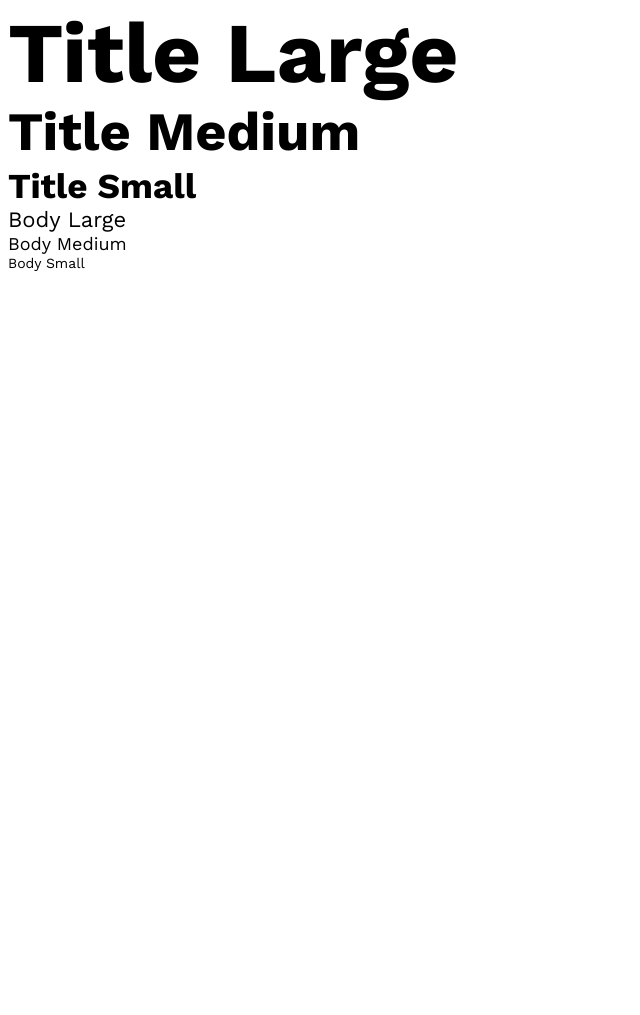
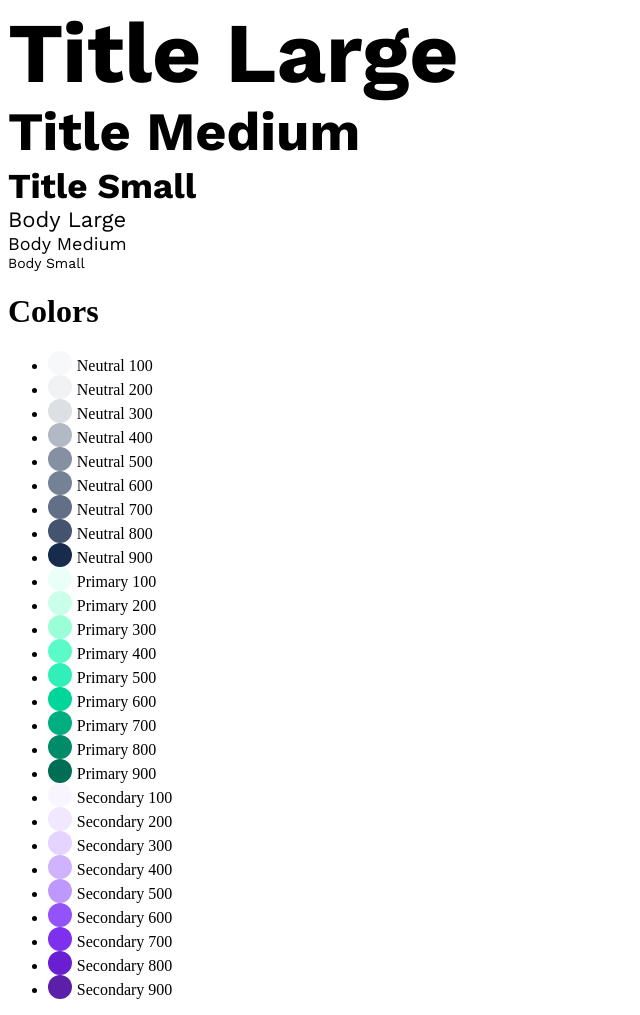
Before and after one commit to penpot/penpot-export, a website: page packages/demo/src/index.html in a window 1280 px wide. Shown: the part 373-1388 px from the top of the page, without its empty margins (0-640 px from the left). Before the commit the page ends 800 px from the top, so only its background shows below. Drawn offline with nearby package versions, Linux system fonts and the light colour scheme.

Commit message:
chore(demo): demonstrate colors CSS working in a web document

```diff
--- a/packages/demo/src/index.html
+++ b/packages/demo/src/index.html
@@ -3,6 +3,18 @@
         <title>penpot-css-export demo</title>
         <link href='https://fonts.googleapis.com/css?family=Work%20Sans:400,700' rel='stylesheet'>
         <link rel="stylesheet" href="./styles/typographies.css">
+        <link rel="stylesheet" href="./styles/colors.css">
+        <style>
+          .color-patch {
+            display: inline-block;
+            vertical-align: bottom;
+            margin-right: .3em;
+            width: 1.5em;
+            height: 1.5em;
+            border-radius: 50%;
+            background-color: inherit;
+          }
+        </style>
     </head>
     <body>
         <h1>Typography</h1>
@@ -44,5 +56,35 @@
         <div>
             <span class="EasyFest:_Design_System_&_Landing_page--Body_Small">Body Small</span>
         </div>
+        <h1>Colors</h1>
+        <ul>
+            <li><output class="color-patch" style="background-color: var(--neutral_100);"></output><label>Neutral 100</label></li>
+            <li><output class="color-patch" style="background-color: var(--neutral_200);"></output><label>Neutral 200</label></li>
+            <li><output class="color-patch" style="background-color: var(--neutral_300);"></output><label>Neutral 300</label></li>
+            <li><output class="color-patch" style="background-color: var(--neutral_400);"></output><label>Neutral 400</label></li>
+            <li><output class="color-patch" style="background-color: var(--neutral_500);"></output><label>Neutral 500</label></li>
+            <li><output class="color-patch" style="background-color: var(--neutral_600);"></output><label>Neutral 600</label></li>
+            <li><output class="color-patch" style="background-color: var(--neutral_700);"></output><label>Neutral 700</label></li>
+            <li><output class="color-patch" style="background-color: var(--neutral_800);"></output><label>Neutral 800</label></li>
+            <li><output class="color-patch" style="background-color: var(--neutral_900);"></output><label>Neutral 900</label></li>
+            <li><output class="color-patch" style="background-color: var(--primary_100);"></output><label>Primary 100</label></li>
+            <li><output class="color-patch" style="background-color: var(--primary_200);"></output><label>Primary 200</label></li>
+            <li><output class="color-patch" style="background-color: var(--primary_300);"></output><label>Primary 300</label></li>
+            <li><output class="color-patch" style="background-color: var(--primary_400);"></output><label>Primary 400</label></li>
+            <li><output class="color-patch" style="background-color: var(--primary_500);"></output><label>Primary 500</label></li>
+            <li><output class="color-patch" style="background-color: var(--primary_600);"></output><label>Primary 600</label></li>
+            <li><output class="color-patch" style="background-color: var(--primary_700);"></output><label>Primary 700</label></li>
+            <li><output class="color-patch" style="background-color: var(--primary_800);"></output><label>Primary 800</label></li>
+            <li><output class="color-patch" style="background-color: var(--primary_900);"></output><label>Primary 900</label></li>
+            <li><output class="color-patch" style="background-color: var(--secondary_100);"></output><label>Secondary 100</label></li>
+            <li><output class="color-patch" style="background-color: var(--secondary_200);"></output><label>Secondary 200</label></li>
+            <li><output class="color-patch" style="background-color: var(--secondary_300);"></output><label>Secondary 300</label></li>
+            <li><output class="color-patch" style="background-color: var(--secondary_400);"></output><label>Secondary 400</label></li>
+            <li><output class="color-patch" style="background-color: var(--secondary_500);"></output><label>Secondary 500</label></li>
+            <li><output class="color-patch" style="background-color: var(--secondary_600);"></output><label>Secondary 600</label></li>
+            <li><output class="color-patch" style="background-color: var(--secondary_700);"></output><label>Secondary 700</label></li>
+            <li><output class="color-patch" style="background-color: var(--secondary_800);"></output><label>Secondary 800</label></li>
+            <li><output class="color-patch" style="background-color: var(--secondary_900);"></output><label>Secondary 900</label></li>
+        </ul>
     </body>
 </html>
--- /dev/null
+++ b/packages/demo/src/styles/colors.css
@@ -0,0 +1,29 @@
+:root {
+  --primary_900: #006e54;
+  --secondary_500: #bf98fe;
+  --secondary_400: #cfb3ff;
+  --neutral_100: #f7f8f9;
+  --neutral_500: #8590a2;
+  --primary_200: #caffe9;
+  --secondary_800: #691fd1;
+  --primary_100: #e9fff7;
+  --secondary_200: #f0e8ff;
+  --neutral_200: #f1f2f4;
+  --neutral_300: #dcdfe4;
+  --neutral_700: #626f86;
+  --neutral_400: #b3b9c4;
+  --neutral_600: #758195;
+  --secondary_600: #9453f9;
+  --primary_300: #9affd9;
+  --primary_400: #5afbc7;
+  --secondary_300: #e4d4ff;
+  --primary_800: #008b69;
+  --neutral_900: #172b4d;
+  --neutral_800: #44546f;
+  --secondary_900: #5b1faa;
+  --primary_700: #00ae7f;
+  --secondary_700: #7d30ed;
+  --primary_500: #31efb8;
+  --secondary_100: #f9f5ff;
+  --primary_600: #00d59a;
+}
```
